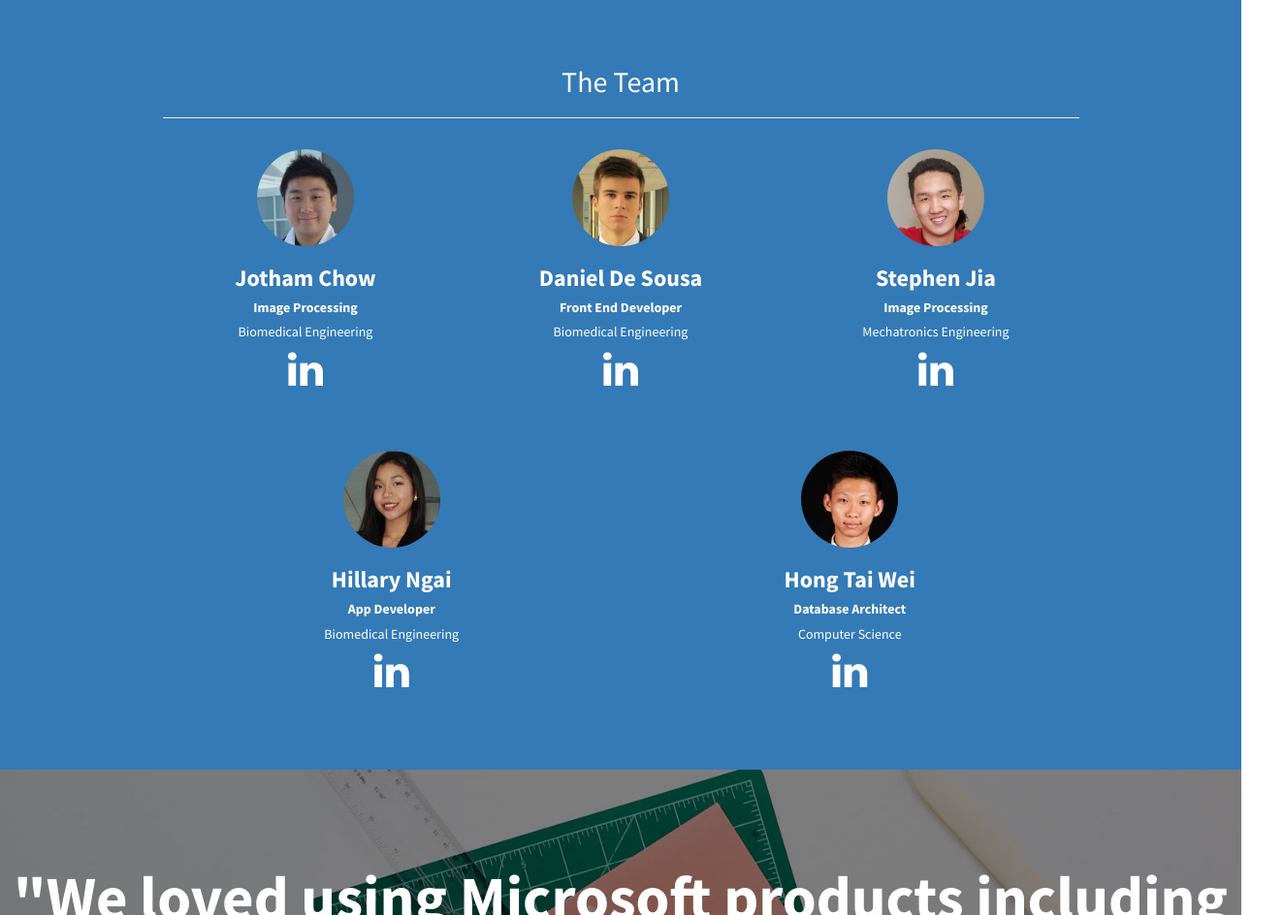
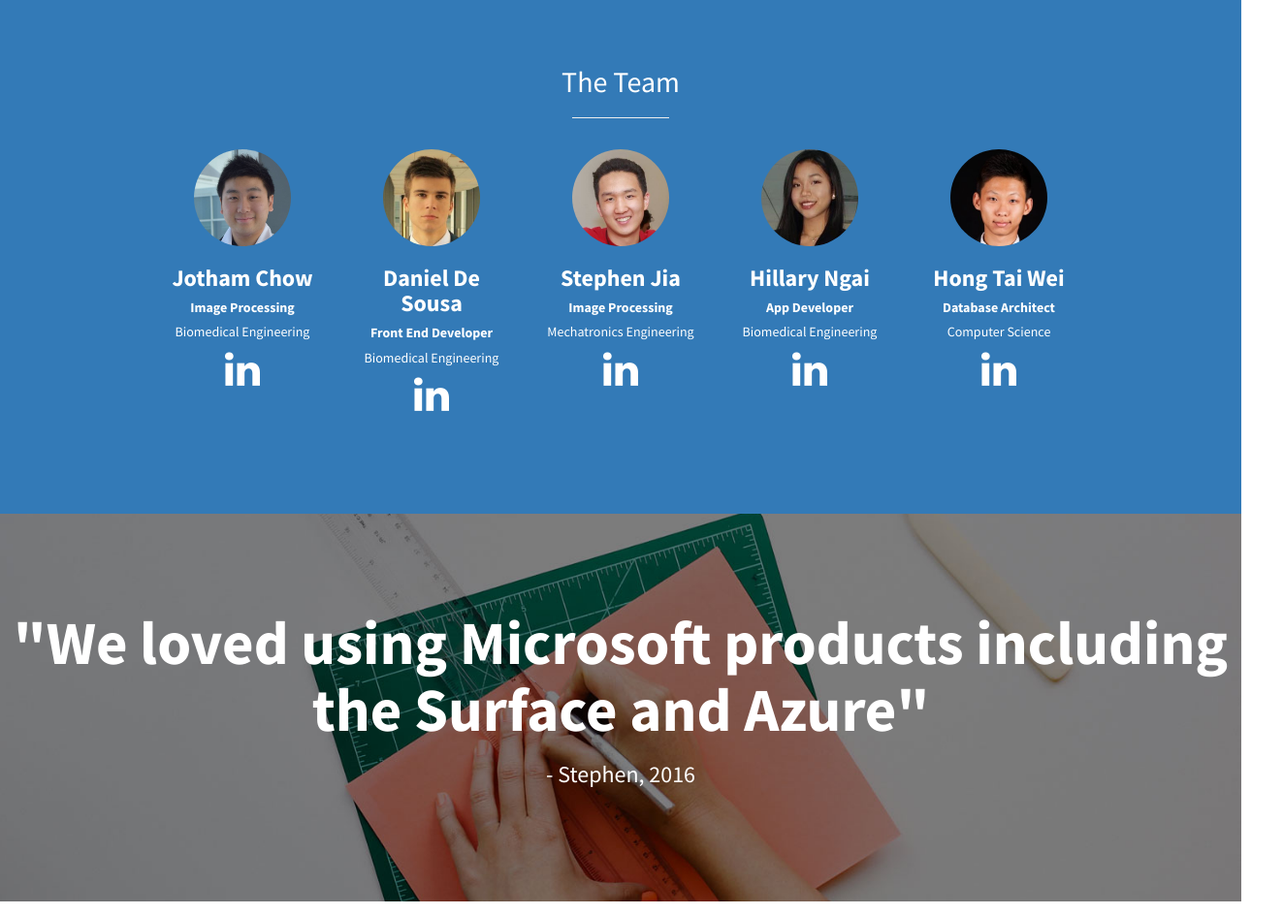
Before and after one commit to teameights/teameights.github.io, a plain HTML site: page index.html in a window 1280 px wide. Shown: the part 1370-2314 px from the top of the page at 97% size, 1323 px wide, since content can reach past the window. Drawn offline with Linux system fonts and the light colour scheme.

Commit message:
Update profiles

```diff
--- a/index.html
+++ b/index.html
@@ -96,12 +96,13 @@
     <!-- Services -->
     <section id="services" class="services bg-primary">
         <div class="container">
+		<center><h2>The Team</h2></center>
+		<hr class="small">
             <div class="row text-center">
-                <div class="col-lg-10 col-lg-offset-1">
-                    <h2>The Team</h2>
-                    <hr class="medium">
+                <div class="col-lg-12 col-lg-offset-1">
+
                     <div class="row" >
-                        <div class="col-md-4 col-sm-6">
+                        <div class="col-md-2 col-sm-5">
                             <div class="service-item">
                                 <span class="fa-stack fa-4x">
                                 <img src="img/jotham.jpg" class="img-circle" alt="Cinque Terre" width="100" height="100">
@@ -118,7 +119,7 @@
                                   <a href="https://ca.linkedin.com/in/jothamchow"><i class="fa fa-linkedin fa-fw fa-3x" style="color:white"></i></a>
                             </div>
                         </div>
-                        <div class="col-md-4 col-sm-6">
+                        <div class="col-md-2 col-sm-5">
                             <div class="service-item">
                                 <span class="fa-stack fa-4x">
                                 <img src="img/dan.jpg" class="img-circle" alt="Cinque Terre" width="100" height="100">
@@ -134,7 +135,7 @@
                                   <a href="https://ca.linkedin.com/in/desousadaniel"><i class="fa fa-linkedin fa-fw fa-3x" style="color:white"></i></a>
                             </div>
                         </div>
-                        <div class="col-md-4 col-sm-6">
+                        <div class="col-md-2 col-sm-5">
                             <div class="service-item">
                                 <span class="fa-stack fa-4x">
                                 <img src="img/ste.jpg" class="img-circle" alt="Cinque Terre" width="100" height="100">
@@ -151,20 +152,7 @@
                             </div>
                         </div>
 
-                    </div>
-                    <!-- /.row (nested) -->
-                </div>
-                <!-- /.col-lg-10 -->
-            </div>
-            <!-- /.row -->
-        </div>
-        <!-- /.container -->
-		<br>
-		<div class="container">
-            <div class="row text-center">
-                <div class="col-lg-10 col-lg-offset-1">
-                    <div class="newrow" >
-                        <div class="col-md-6 col-sm-5">
+						<div class="col-md-2 col-sm-5">
                             <div class="service-item">
                                 <span class="fa-stack fa-4x">
                                 <img src="img/hil.jpg" class="img-circle" alt="Cinque Terre" width="100" height="100">
@@ -180,7 +168,7 @@
 								<a href="https://ca.linkedin.com/in/hillary-ngai-1a4394112"><i class="fa fa-linkedin fa-fw fa-3x" style="color:white"></i></a>
                             </div>
                         </div>
-                        <div class="col-md-6 col-sm-5">
+                        <div class="col-md-2 col-sm-5">
                             <div class="service-item">
                                 <span class="fa-stack fa-4x">
                                 <img src="img/hong.jpg" class="img-circle" alt="Cinque Terre" width="100" height="100">
@@ -196,6 +184,21 @@
 								<a href="https://ca.linkedin.com/in/hongtaiwei"><i class="fa fa-linkedin fa-fw fa-3x" style="color:white"></i></a>
                             </div>
                         </div>
+
+                    </div>
+                    <!-- /.row (nested) -->
+                </div>
+                <!-- /.col-lg-10 -->
+            </div>
+            <!-- /.row -->
+        </div>
+        <!-- /.container -->
+		<br>
+		<div class="container">
+            <div class="row text-center">
+                <div class="col-lg-10 col-lg-offset-1">
+                    <div class="newrow" >
+
 
 
                     </div>
```
